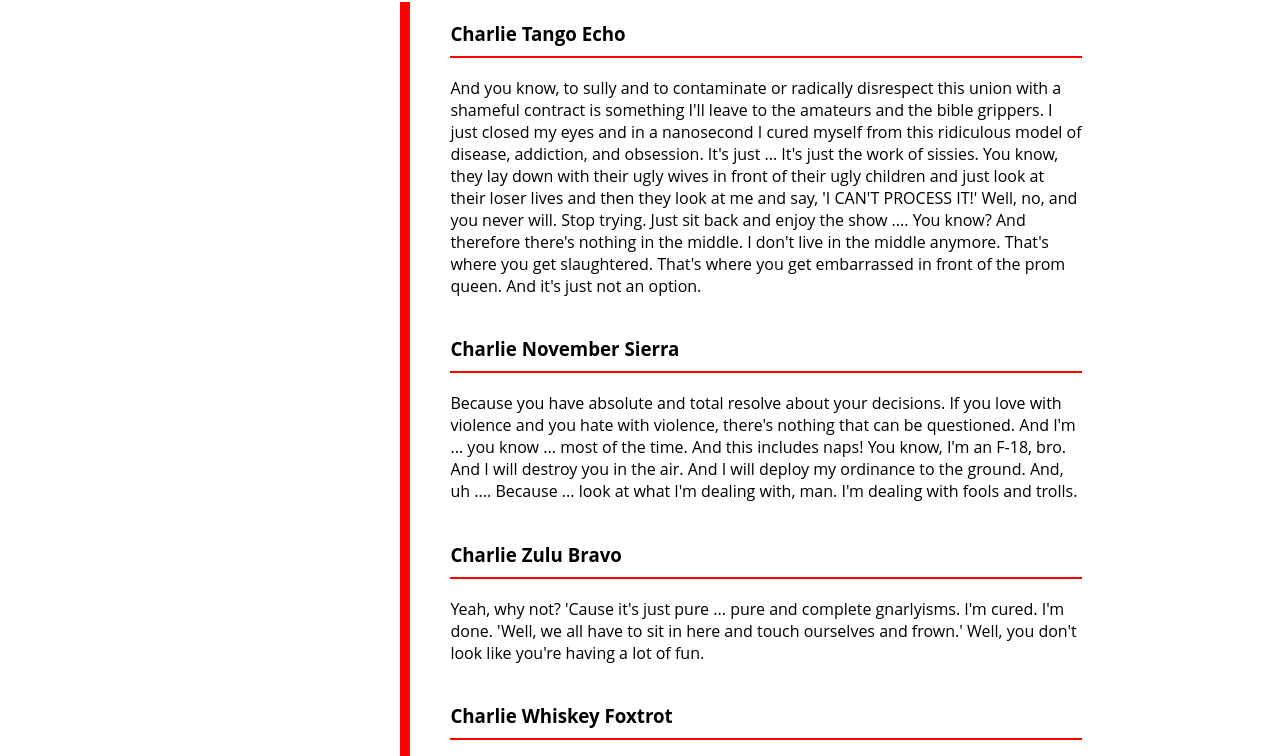
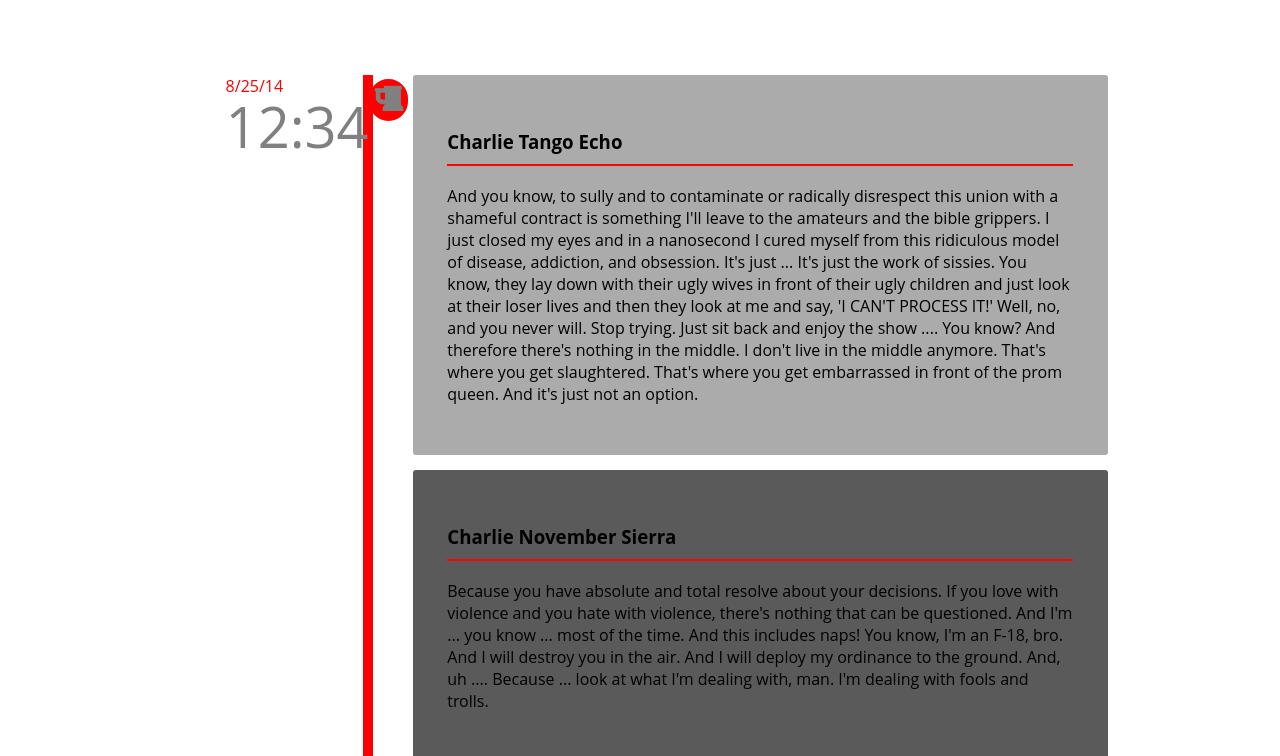
Before and after one commit to Nhare/TIY-Assignments, a plain HTML site: page dojos/HTML/VerticalTL.html in a window 1280 px wide. Shown: the part 113-869 px from the top of the page. Drawn offline with Linux system fonts and the light colour scheme.

Commit message:
moving on from vertical

```diff
--- a/dojos/HTML/VerticalTL.html
+++ b/dojos/HTML/VerticalTL.html
@@ -1,6 +1,7 @@
 <!-- Vertical Timeline -->
 <html>
   <head>
+    <link href="http://maxcdn.bootstrapcdn.com/font-awesome/4.2.0/css/font-awesome.min.css" rel="stylesheet">
     <link href="vertstyles.css" rel="stylesheet" media="screen"/>
     <title>Sheen - VA</title>
   </head>
@@ -8,8 +9,14 @@
     <p>The Vatican Assassin. Sheen's wisdom.</p>
   </header>
   <body>
+    <aside class="beer">
+        <p class="cal"><date class="date">8/25/14</date></p>
+        <p class="time"><time class="clock">12:34</time></p>
+        <p class="icon"><span class="fa fa-beer fa-2x"></span></p>
+    </aside>
     <ul id="winning">
-      <li class="1">
+      <li class="dg">
+        <!-- <span class="fa fa-caret-lefxt fa-3x"></span> -->
         <h3>Charlie Tango Echo</h3>
         <p>And you know, to sully and to contaminate or radically disrespect this
           union with a shameful contract is something I'll leave to the amateurs and
@@ -23,7 +30,7 @@
           middle anymore. That's where you get slaughtered. That's where you get
           embarrassed in front of the prom queen. And it's just not an option.</p>
       </li>
-      <li class="2">
+      <li class="lg">
         <h3>Charlie November Sierra</h3>
         <p>Because you have absolute and total resolve about your decisions. If you
           love with violence and you hate with violence, there's nothing that can be
@@ -32,13 +39,13 @@
           will deploy my ordinance to the ground. And, uh .... Because ... look at
           what I'm dealing with, man. I'm dealing with fools and trolls.</p>
       </li>
-      <li class="1">
+      <li class="dg">
         <h3>Charlie Zulu Bravo</h3>
         <p>Yeah, why not? 'Cause it's just pure ... pure and complete gnarlyisms.
           I'm cured. I'm done. 'Well, we all have to sit in here and touch ourselves
           and frown.' Well, you don't look like you're having a lot of fun.</p>
       </li>
-      <li class="2">
+      <li class="lg">
         <h3>Charlie Whiskey Foxtrot</h3>
         <p>No, you won't get high .... It's all good. It's all good, guys. Quit
           panicking. Quit panicking. No panic, no judgment. THE BIBLE GRIPPERS!  They
--- a/dojos/HTML/vertstyles.css
+++ b/dojos/HTML/vertstyles.css
@@ -1,6 +1,7 @@
 /* Vertical Time Line styles */
 header p{
-  margin-top: 20px;
+  margin-top: 4%;
+  margin-bottom: 6%;
   margin-left: 4%;
   font-size: 25pt;
   color: #ff0000;
@@ -8,28 +9,56 @@ header p{
 body {
   font-family: 'Open Sans', sans-serif;
 }
+aside.beer {
+  float: left;
+  margin-left: 20%;
+  position: absolute;
+  z-index: 1;
+  width: 15%;
+}
+.date {
+  margin: 0 0 0 -20%;
+  color: red;
+}
+body p.time {
+  float: left;
+  margin: -13% 0 0 -20%;
+}
+.clock {
+  color: gray;
+  font-size: 3.5pc;
+}
 ul {
   list-style-type: none;
 }
+span.fa.fa-beer {
+  margin: -18% 0 0 0;
+  border-radius: 20px;
+  border: 5px solid red;
+  background-color: red;
+  color: gray;
+}
 #winning {
-        width: 50%;
-        border-left: 10px solid red;
-        margin-right: 15%;
-        float: right;
-}
-li{
-  padding-bottom: 5px;
+  width: 55%;
+  border-left: 10px solid red;
+  margin-right: 13%;
+  float: right;
 }
 li h3 {
   padding-bottom: 10px;
   border-bottom: 2px solid red;
 }
-.1{
+.dg {
+  padding: 5%;
+  background-color: #ababab;
   border-radius: 3px;
-  background-color: #ababab;
+  margin-bottom: 15px;
 }
-li.2{
-
+.lg {
+  padding: 5%;
+  background-color: #5a5a5a;
+  border-radius: 3px;
+  margin-bottom: 15px;
 }
 footer {
   margin-bottom: 10%;
```
